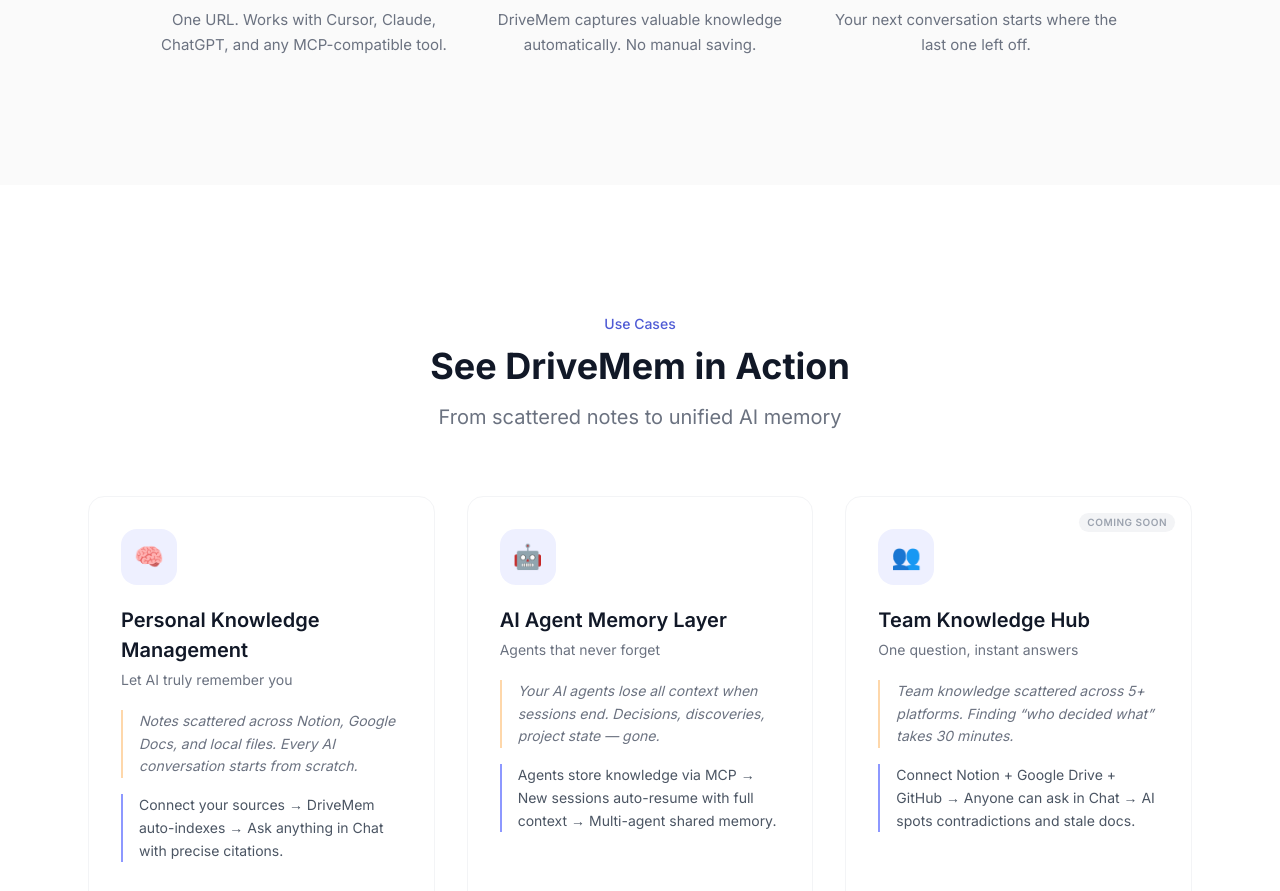
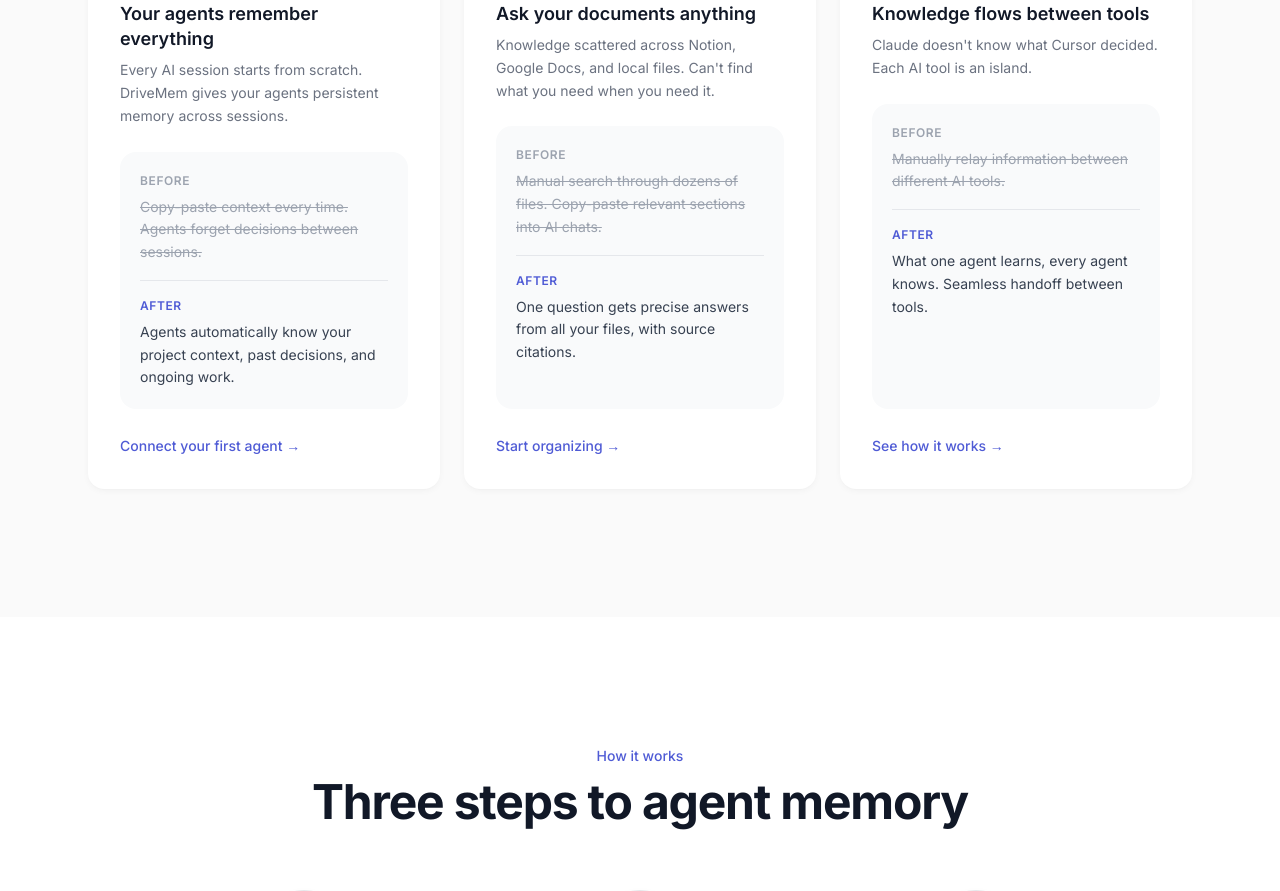
Before and after one commit to DriveMem/drivemem, a Next.js app in the folder apps/web/: page / in a window 1280 px wide. Shown: the part 2320-3211 px from the top of the page. Built offline with nearby package versions, Linux system fonts and the light colour scheme.

Commit message:
feat: Landing Use Case Showcase — 3 scenario cards with Before/After

```diff
--- a/apps/web/src/app/page.tsx
+++ b/apps/web/src/app/page.tsx
@@ -311,8 +311,123 @@ export default function LandingPage() {
         </div>
       </section>
 
+      {/* ===== Use Cases ===== */}
+      <section id="use-cases" className="py-24 md:py-32 bg-[#FAFAFA]">
+        <div className="max-w-6xl mx-auto px-6">
+          <FadeIn>
+            <div className="text-center mb-16">
+              <p className="text-sm font-medium text-brand-500 mb-3">Use Cases</p>
+              <h2 className="text-3xl md:text-4xl lg:text-5xl font-bold tracking-tight text-gray-900 mb-4">
+                Built for real workflows
+              </h2>
+              <p className="text-gray-500 text-lg max-w-2xl mx-auto">
+                See how teams use DriveMem
+              </p>
+            </div>
+          </FadeIn>
+
+          <div className="grid grid-cols-1 md:grid-cols-3 gap-6">
+            {/* Card 1 — AI Agent Memory */}
+            <FadeIn delay={0}>
+              <div className="bg-white rounded-2xl shadow-soft p-8 h-full flex flex-col">
+                <div className="text-3xl mb-4">🤖</div>
+                <h3 className="text-title font-semibold text-gray-900 mb-2">Your agents remember everything</h3>
+                <p className="text-sm text-gray-500 leading-relaxed mb-6">
+                  Every AI session starts from scratch. DriveMem gives your agents persistent memory across sessions.
+                </p>
+                <div className="rounded-xl bg-gray-50 p-5 mb-6 space-y-4 flex-1">
+                  <div>
+                    <p className="text-xs font-semibold uppercase tracking-wider text-gray-400 mb-1.5">Before</p>
+                    <p className="text-sm text-gray-400 line-through leading-relaxed">
+                      Copy-paste context every time. Agents forget decisions between sessions.
+                    </p>
+                  </div>
+                  <div className="border-t border-gray-200" />
+                  <div>
+                    <p className="text-xs font-semibold uppercase tracking-wider text-brand-500 mb-1.5">After</p>
+                    <p className="text-sm text-gray-700 leading-relaxed">
+                      Agents automatically know your project context, past decisions, and ongoing work.
+                    </p>
+                  </div>
+                </div>
+                <div className="mt-auto">
+                  <Link href="/signup" className="text-sm font-medium text-brand-500 hover:text-brand-600 transition-colors">
+                    Connect your first agent →
+                  </Link>
+                </div>
+              </div>
+            </FadeIn>
+
+            {/* Card 2 — Personal Knowledge Base */}
+            <FadeIn delay={100}>
+              <div className="bg-white rounded-2xl shadow-soft p-8 h-full flex flex-col">
+                <div className="text-3xl mb-4">🧠</div>
+                <h3 className="text-title font-semibold text-gray-900 mb-2">Ask your documents anything</h3>
+                <p className="text-sm text-gray-500 leading-relaxed mb-6">
+                  Knowledge scattered across Notion, Google Docs, and local files. Can&#39;t find what you need when you need it.
+                </p>
+                <div className="rounded-xl bg-gray-50 p-5 mb-6 space-y-4 flex-1">
+                  <div>
+                    <p className="text-xs font-semibold uppercase tracking-wider text-gray-400 mb-1.5">Before</p>
+                    <p className="text-sm text-gray-400 line-through leading-relaxed">
+                      Manual search through dozens of files. Copy-paste relevant sections into AI chats.
+                    </p>
+                  </div>
+                  <div className="border-t border-gray-200" />
+                  <div>
+                    <p className="text-xs font-semibold uppercase tracking-wider text-brand-500 mb-1.5">After</p>
+                    <p className="text-sm text-gray-700 leading-relaxed">
+                      One question gets precise answers from all your files, with source citations.
+                    </p>
+                  </div>
+                </div>
+                <div className="mt-auto">
+                  <Link href="/signup" className="text-sm font-medium text-brand-500 hover:text-brand-600 transition-colors">
+                    Start organizing →
+                  </Link>
+                </div>
+              </div>
+            </FadeIn>
+
+            {/* Card 3 — Cross-Agent Workflow */}
+            <FadeIn delay={200}>
+              <div className="relative bg-white rounded-2xl shadow-soft p-8 h-full flex flex-col">
+                <span className="absolute top-4 right-4 text-[10px] font-semibold uppercase tracking-wider text-brand-500 bg-brand-50 px-2.5 py-0.5 rounded-full">
+                  Coming Soon
+                </span>
+                <div className="text-3xl mb-4">🔄</div>
+                <h3 className="text-title font-semibold text-gray-900 mb-2">Knowledge flows between tools</h3>
+                <p className="text-sm text-gray-500 leading-relaxed mb-6">
+                  Claude doesn&#39;t know what Cursor decided. Each AI tool is an island.
+                </p>
+                <div className="rounded-xl bg-gray-50 p-5 mb-6 space-y-4 flex-1">
+                  <div>
+                    <p className="text-xs font-semibold uppercase tracking-wider text-gray-400 mb-1.5">Before</p>
+                    <p className="text-sm text-gray-400 line-through leading-relaxed">
+                      Manually relay information between different AI tools.
+                    </p>
+                  </div>
+                  <div className="border-t border-gray-200" />
+                  <div>
+                    <p className="text-xs font-semibold uppercase tracking-wider text-brand-500 mb-1.5">After</p>
+                    <p className="text-sm text-gray-700 leading-relaxed">
+                      What one agent learns, every agent knows. Seamless handoff between tools.
+                    </p>
+                  </div>
+                </div>
+                <div className="mt-auto">
+                  <a href="#how-it-works" className="text-sm font-medium text-brand-500 hover:text-brand-600 transition-colors">
+                    See how it works →
+                  </a>
+                </div>
+              </div>
+            </FadeIn>
+          </div>
+        </div>
+      </section>
+
       {/* ===== How it Works ===== */}
-      <section id="how-it-works" className="py-24 md:py-32 bg-[#FAFAFA]">
+      <section id="how-it-works" className="py-24 md:py-32 bg-white">
         <div className="max-w-5xl mx-auto px-6">
           <FadeIn>
             <div className="text-center mb-16">
@@ -342,106 +457,6 @@ export default function LandingPage() {
                 </FadeIn>
               ))}
             </div>
-          </div>
-        </div>
-      </section>
-
-      {/* ===== Use Cases ===== */}
-      <section id="use-cases" className="py-24 md:py-32 bg-white">
-        <div className="max-w-6xl mx-auto px-6">
-          <FadeIn>
-            <div className="text-center mb-16">
-              <p className="text-sm font-medium text-brand-500 mb-3">Use Cases</p>
-              <h2 className="text-3xl md:text-4xl font-bold text-gray-900 mb-4">
-                See DriveMem in Action
-              </h2>
-              <p className="text-gray-500 text-lg max-w-2xl mx-auto">
-                From scattered notes to unified AI memory
-              </p>
-            </div>
-          </FadeIn>
-
-          <div className="grid grid-cols-1 md:grid-cols-3 gap-8">
-            {/* Card 1 — Personal Knowledge */}
-            <FadeIn delay={0}>
-              <div className="bg-white border border-gray-100 rounded-xl p-8 h-full flex flex-col">
-                <div className="w-14 h-14 rounded-2xl bg-brand-50 flex items-center justify-center text-2xl mb-5">
-                  🧠
-                </div>
-                <h3 className="font-semibold text-lg text-gray-900 mb-1">Personal Knowledge Management</h3>
-                <p className="text-sm text-gray-500 mb-5">Let AI truly remember you</p>
-                <div className="border-l-2 border-orange-200 pl-4 mb-4">
-                  <p className="text-sm text-gray-500 italic leading-relaxed">
-                    Notes scattered across Notion, Google Docs, and local files. Every AI conversation starts from scratch.
-                  </p>
-                </div>
-                <div className="border-l-2 border-brand-300 pl-4 mb-6">
-                  <p className="text-sm text-gray-600 leading-relaxed">
-                    Connect your sources → DriveMem auto-indexes → Ask anything in Chat with precise citations.
-                  </p>
-                </div>
-                <div className="mt-auto">
-                  <Link href="/login" className="text-sm font-medium text-brand-500 hover:text-brand-600 transition-colors">
-                    Start organizing →
-                  </Link>
-                </div>
-              </div>
-            </FadeIn>
-
-            {/* Card 2 — Agent Memory */}
-            <FadeIn delay={100}>
-              <div className="bg-white border border-gray-100 rounded-xl p-8 h-full flex flex-col">
-                <div className="w-14 h-14 rounded-2xl bg-brand-50 flex items-center justify-center text-2xl mb-5">
-                  🤖
-                </div>
-                <h3 className="font-semibold text-lg text-gray-900 mb-1">AI Agent Memory Layer</h3>
-                <p className="text-sm text-gray-500 mb-5">Agents that never forget</p>
-                <div className="border-l-2 border-orange-200 pl-4 mb-4">
-                  <p className="text-sm text-gray-500 italic leading-relaxed">
-                    Your AI agents lose all context when sessions end. Decisions, discoveries, project state — gone.
-                  </p>
-                </div>
-                <div className="border-l-2 border-brand-300 pl-4 mb-6">
-                  <p className="text-sm text-gray-600 leading-relaxed">
-                    Agents store knowledge via MCP → New sessions auto-resume with full context → Multi-agent shared memory.
-                  </p>
-                </div>
-                <div className="mt-auto">
-                  <Link href="/login" className="text-sm font-medium text-brand-500 hover:text-brand-600 transition-colors">
-                    Connect your agent →
-                  </Link>
-                </div>
-              </div>
-            </FadeIn>
-
-            {/* Card 3 — Team Knowledge */}
-            <FadeIn delay={200}>
-              <div className="relative bg-white border border-gray-100 rounded-xl p-8 h-full flex flex-col">
-                <span className="absolute top-4 right-4 text-[10px] font-semibold uppercase tracking-wider text-gray-400 bg-gray-100 px-2 py-0.5 rounded-full">
-                  Coming Soon
-                </span>
-                <div className="w-14 h-14 rounded-2xl bg-brand-50 flex items-center justify-center text-2xl mb-5">
-                  👥
-                </div>
-                <h3 className="font-semibold text-lg text-gray-900 mb-1">Team Knowledge Hub</h3>
-                <p className="text-sm text-gray-500 mb-5">One question, instant answers</p>
-                <div className="border-l-2 border-orange-200 pl-4 mb-4">
-                  <p className="text-sm text-gray-500 italic leading-relaxed">
-                    Team knowledge scattered across 5+ platforms. Finding &ldquo;who decided what&rdquo; takes 30 minutes.
-                  </p>
-                </div>
-                <div className="border-l-2 border-brand-300 pl-4 mb-6">
-                  <p className="text-sm text-gray-600 leading-relaxed">
-                    Connect Notion + Google Drive + GitHub → Anyone can ask in Chat → AI spots contradictions and stale docs.
-                  </p>
-                </div>
-                <div className="mt-auto">
-                  <span className="text-sm font-medium text-gray-300 cursor-default">
-                    Coming soon
-                  </span>
-                </div>
-              </div>
-            </FadeIn>
           </div>
         </div>
       </section>
```
